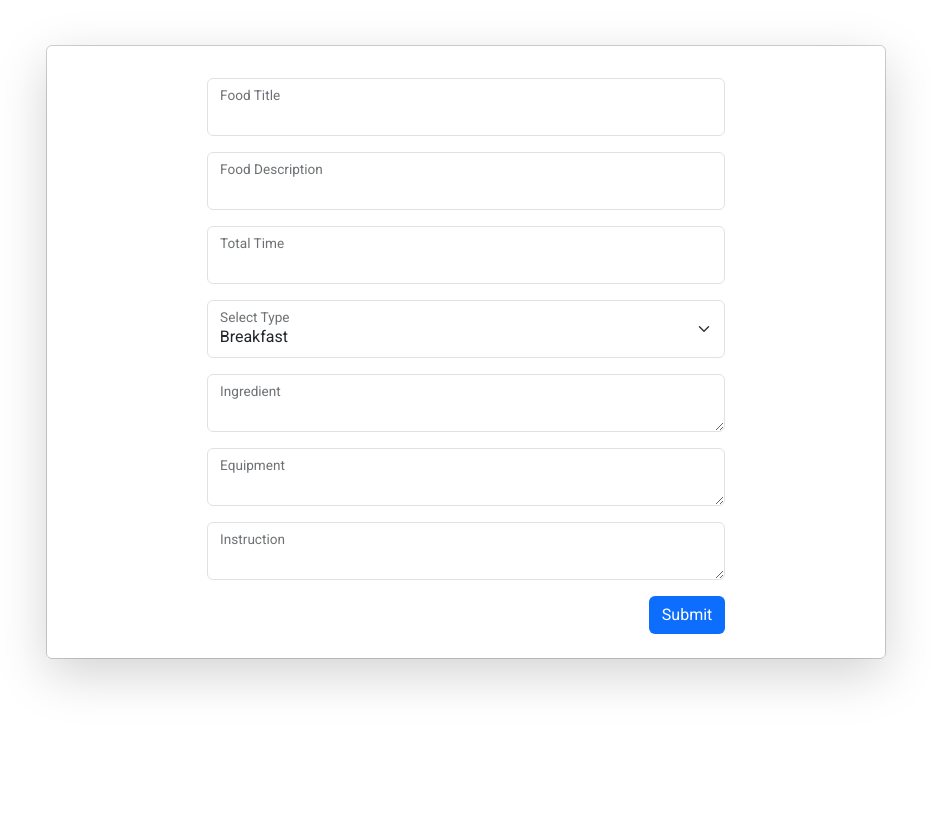
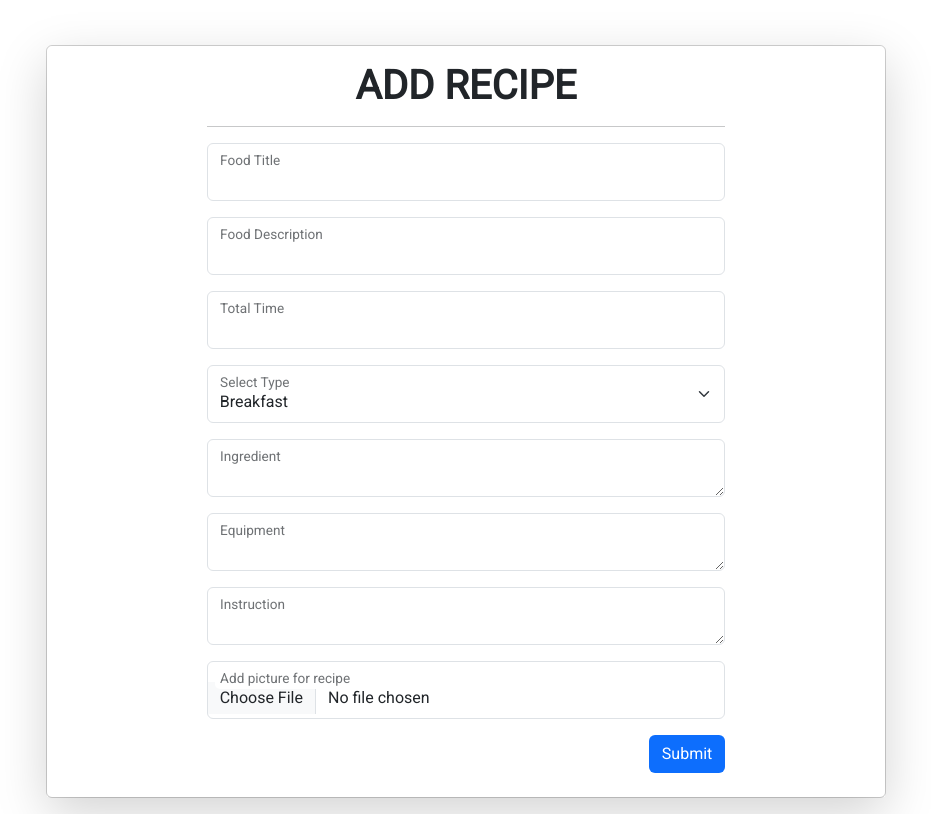
Before and after one commit to Davifus/BudgetBites, a plain HTML site: page html/add_recipe_to_database.html in a window 1280 px wide. Shown: the part 71-885 px from the top of the page, without its empty margins (174-1105 px from the left). Before the commit the page ends 800 px from the top, so only its background shows below. Drawn offline with nearby package versions, Linux system fonts and the light colour scheme; no server answers.

Commit message:
add recipe title on top and picture input form

```diff
--- a/html/add_recipe_to_database.html
+++ b/html/add_recipe_to_database.html
@@ -47,6 +47,8 @@
                     <div class="row justify-content-center">
                         <div class="col-md-8">
                             <div class="card-body">
+                                <h1 class="fw-bold text-center">ADD RECIPE</h1>
+                                <hr>
                                 <div class="form-floating mb-3 mt-3">
                                     <input type="text" class="form-control" id="addTitle">
                                     <label for="email">Food Title</label>
@@ -82,6 +84,10 @@
                                     <textarea class="form-control" id="addInstruction" rows="3"></textarea>
                                     <label for="" class="form-label">Instruction</label>
                                 </div>
+                                <div class="form-floating mt-3 mb-3">
+                                    <input class="form-control" type="file" id="addPicture">
+                                    <label for="" class="form-label">Add picture for recipe</label>
+                                </div>
                                 <button class="btn bg-primary float-lg-end mb-4 text-white" id="submitRecipe">Submit</button>
                             </div>
                         </div>
```
